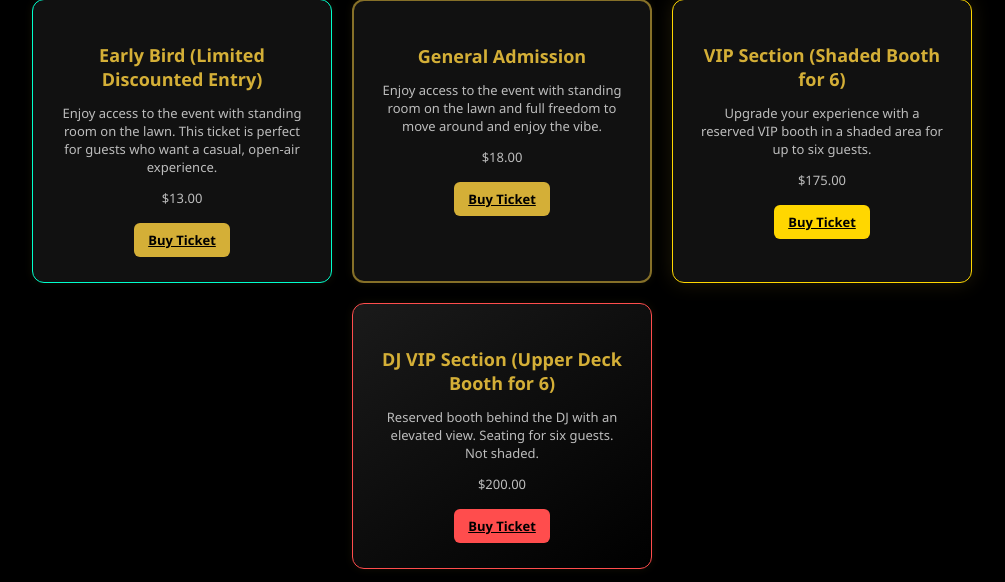
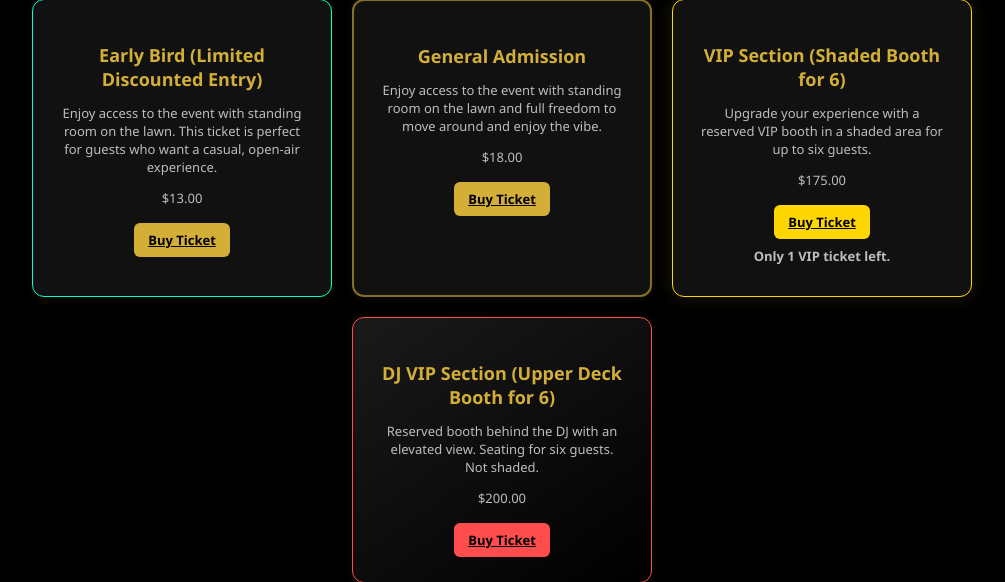
Before and after one commit to insight1224/jukebox-clean, a Flask app: a page that uses templates/event_detail.html in a window 1280 px wide. Shown: the part 1217-1799 px from the top of the page, without its empty margins (138-1143 px from the left). Run offline with Flask 3, Linux system fonts and the light colour scheme; data that the repository does not hold is empty.

Commit message:
update tickets

```diff
--- a/app.py
+++ b/app.py
@@ -1340,9 +1340,9 @@ This is an exclusive 30+ event. Valid government-issued ID is required for entry
         "booth_link": "https://square.link/u/TsOHYIEp",
 
         "tickets": {
-            "early": {"price": 13, "sold": 0, "size": 30},
+            "early": {"price": 13, "sold": 0, "size": 1},
             "ga": {"price": 18, "sold": 0, "size": 366},
-            "vip": {"price": 175, "sold": 0, "size": 6},
+            "vip": {"price": 175, "sold": 0, "size": 1},
             "booth": {"price": 200, "sold": 0, "size": 6}
         }
     },
--- a/static/event_detail.css
+++ b/static/event_detail.css
@@ -147,6 +147,13 @@ font-size: 13px;
     color: rgba(212,175,55,0.7); /* gold tone */
     margin-top: 6px;
     letter-spacing: 0.5px;
+}
+
+.vip-left-note {
+    margin-top: 8px;
+    font-size: 12px;
+    color: #D4AF37;
+    font-weight: 600;
 }
 .event-hero {
     height: 65vh; /* 👈 shorter hero */
--- a/templates/event_detail.html
+++ b/templates/event_detail.html
@@ -96,6 +96,9 @@
                 <a class="btn" href="{{ event.ga_link }}" target="_blank" rel="noopener noreferrer">Buy Ticket</a>
                 {% elif t.name == "VIP Section" %}
                 <a class="btn vip-btn" href="{{ event.vip_link }}" target="_blank" rel="noopener noreferrer">Buy Ticket</a>
+                {% if t.remaining == 1 %}
+                <p class="vip-left-note">Only 1 VIP ticket left.</p>
+                {% endif %}
                 {% elif t.name == "DJ VIP Section" %}
                 <a class="btn ultra-btn" href="{{ event.booth_link }}" target="_blank" rel="noopener noreferrer">Buy Ticket</a>
                 {% endif %}
```
